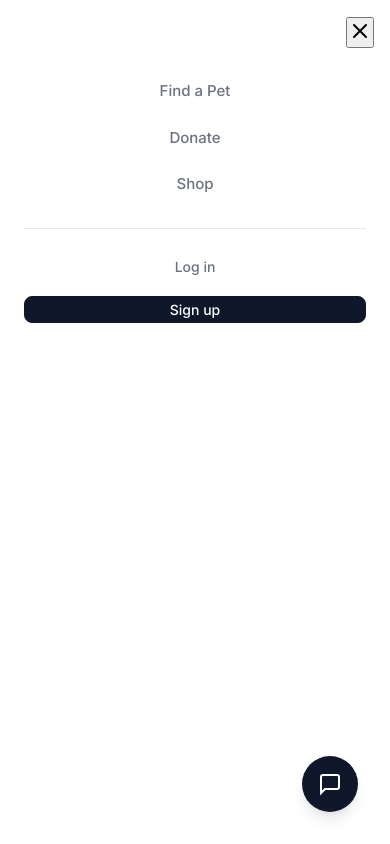
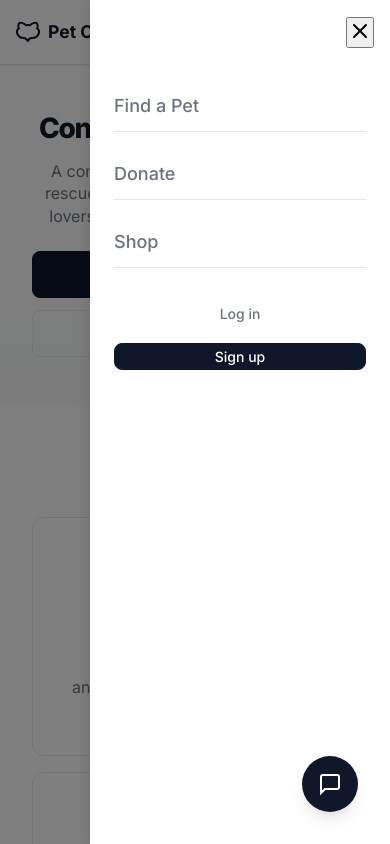
Before and after one commit to ly-sid/pet-connect, a Next.js app: page / in a window 390 px wide. Both pictures are taken after a click on the button 360 px from the left and 32 px from the top of the page. Shown: the top 844 px of the page. Built offline with nearby package versions, Linux system fonts and the light colour scheme.

Commit message:
UI: Implemented unified mobile side drawer for navigation

```diff
--- a/src/components/layout/Navbar.module.css
+++ b/src/components/layout/Navbar.module.css
@@ -77,52 +77,64 @@
     }
 
     .brand {
-        font-size: 1rem;
-        /* Even smaller for very narrow screens */
+        font-size: 1.1rem;
     }
 
     .menuButton {
         display: block;
         z-index: 1001;
-        /* Above mobile menu */
     }
 
-    .navLinks,
-    .authButtons {
+    /* Hide desktop-only elements */
+    .navLinks:not(.open),
+    .authButtons:not(.open) {
         display: none;
     }
 
+    /* Unified Mobile Drawer */
     .navLinks.open {
         display: flex;
         flex-direction: column;
         position: fixed;
-        /* Better than absolute for full menu */
         top: 0;
-        left: 0;
         right: 0;
         bottom: 0;
+        width: 80%;
+        max-width: 300px;
         background-color: var(--bg-card);
         padding: 5rem 1.5rem 2rem;
-        /* Give space for the brand/button */
-        gap: 1.5rem;
+        gap: 1rem;
         z-index: 1000;
-        overflow-y: auto;
+        box-shadow: -4px 0 10px rgba(0, 0, 0, 0.1);
+        transform: translateX(100%);
+        transition: transform 0.3s ease;
+    }
+
+    .navLinks.open.activeDrawer {
+        transform: translateX(0);
+    }
+
+    .link {
+        font-size: 1.125rem;
+        padding: 0.75rem 0;
+        width: 100%;
+        border-bottom: 1px solid var(--border-subtle);
     }
 
     .authButtons.open {
         display: flex;
-        padding-top: 1.5rem;
-        border-top: 1px solid var(--border-subtle);
-        margin-top: 0.5rem;
-        background-color: var(--bg-card);
         flex-direction: column;
+        gap: 1rem;
         width: 100%;
-        gap: 1rem;
+        margin-top: 1rem;
+        padding: 0;
+        border: none;
     }
 
     .userMenu {
         flex-direction: column;
         align-items: flex-start;
         width: 100%;
+        gap: 1rem;
     }
 }
--- a/src/components/layout/Navbar.tsx
+++ b/src/components/layout/Navbar.tsx
@@ -52,7 +52,7 @@ export function Navbar() {
                     )}
                 </button>
 
-                <div className={`${styles.navLinks} ${isMenuOpen ? styles.open : ''}`}>
+                <div className={`${styles.navLinks} ${isMenuOpen ? styles.open + ' ' + styles.activeDrawer : ''}`}>
                     {(!user || user.role === 'USER') && (
                         <>
                             <Link href="/animals" className={`${styles.link} ${isActive('/animals')}`} onClick={() => setIsMenuOpen(false)}>Find a Pet</Link>
@@ -68,7 +68,7 @@ export function Navbar() {
                         </>
                     )}
 
-                    {/* Authentication Links in Mobile Overlay */}
+                    {/* Authentication Links consolidated for mobile drawer */}
                     <div className={`${styles.authButtons} ${isMenuOpen ? styles.open : 'mobile-hide'}`}>
                         {user ? (
                             <div className={styles.userMenu}>
@@ -87,6 +87,21 @@ export function Navbar() {
                         )}
                     </div>
                 </div>
+
+                {/* Backdrop for the side drawer */}
+                {isMenuOpen && (
+                    <div
+                        className="mobile-show"
+                        style={{
+                            position: 'fixed',
+                            inset: 0,
+                            backgroundColor: 'rgba(0,0,0,0.5)',
+                            zIndex: 999
+                        }}
+                        onClick={() => setIsMenuOpen(false)}
+                    />
+                )}
+
 
                 {/* Desktop Authentication Buttons */}
                 <div className={`${styles.authButtons} mobile-hide`}>
```
